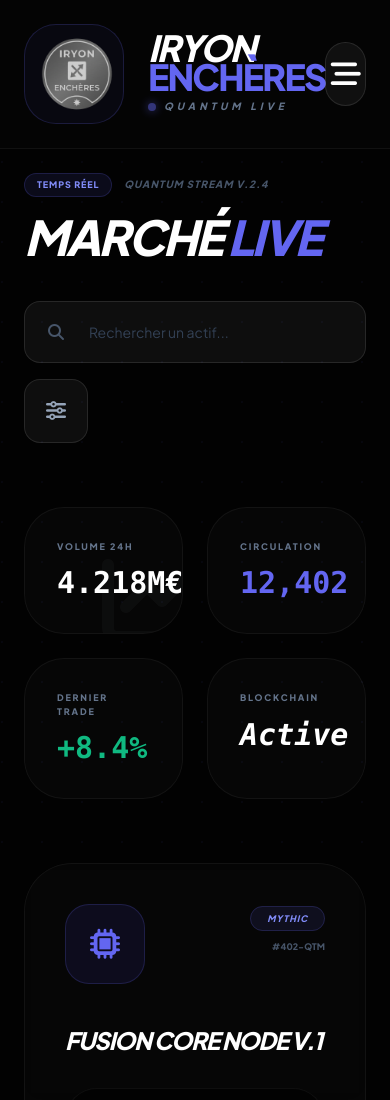
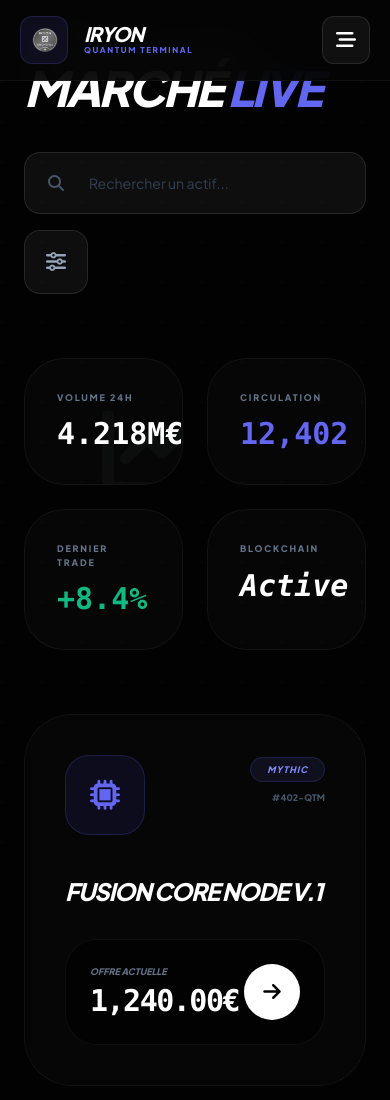
Before and after one commit to Sabjon69/sittttttttttttestttttttttttttt, a website: page sections/live.html in a window 390 px wide. Shown: the top 1100 px of the page. Drawn offline with nearby package versions, Linux system fonts and the light colour scheme.

Commit message:
finnnnxxx

```diff
--- a/sections/live.html
+++ b/sections/live.html
@@ -116,20 +116,17 @@
         </div>
     </div>
 
-    <header class="lg:hidden flex items-center justify-between p-6 bg-[#050505]/95 backdrop-blur-xl border-b border-white/5 sticky top-0 z-[1100] min-h-[140px]">
-        <div class="flex items-center gap-6" onclick="window.location.href='../index.html'">
-            <div class="w-[100px] h-[100px] bg-indigo-500/5 border border-indigo-500/20 rounded-[2rem] flex items-center justify-center overflow-hidden">
-                <img src="assets/logo.png" alt="Logo" class="w-full h-full object-contain p-1 transform scale-150">
+    <header class="lg:hidden fixed top-0 left-0 w-full flex items-center justify-between px-5 py-4 bg-[#050505]/90 backdrop-blur-xl border-b border-white/5 z-[1100]">
+        <div class="flex items-center gap-4" onclick="window.location.href='index.html'">
+            <div class="w-12 h-12 bg-indigo-500/10 border border-indigo-500/20 rounded-xl flex items-center justify-center overflow-hidden">
+                <img src="../sections/assets/logo.png" alt="Logo" class="w-full h-full object-contain p-1 transform scale-125">
             </div>
             <div class="flex flex-col">
-                <h1 class="font-[1000] uppercase tracking-tighter text-white italic text-4xl leading-[0.8] mb-2">IRYON<br><span class="text-indigo-500 not-italic">ENCHÈRES</span></h1>
-                <div class="flex items-center gap-2">
-                    <div class="dot-live"></div>
-                    <span class="text-[10px] text-slate-500 font-black uppercase tracking-[0.4em] italic">Quantum Live</span>
-                </div>
+                <h1 class="font-black uppercase tracking-tighter text-white italic text-xl leading-none">IRYON</h1>
+                <span class="text-[8px] text-indigo-500 font-bold uppercase tracking-[0.2em]">Quantum Terminal</span>
             </div>
         </div>
-        <button onclick="toggleSidebar()" class="w-16 h-16 flex items-center justify-center rounded-[1.5rem] bg-white/5 border border-white/10 text-white text-3xl">
+        <button onclick="toggleSidebar()" class="w-12 h-12 flex items-center justify-center rounded-xl bg-white/5 border border-white/10 text-white text-xl">
             <i class="fa-solid fa-bars-staggered" id="menu-icon"></i>
         </button>
     </header>
@@ -153,7 +150,7 @@
             <button onclick="window.location.href='login.html'" class="w-full bg-white/5 border border-white/10 text-slate-400 py-4 rounded-2xl text-[11px] font-[1000] uppercase tracking-widest transition-all">S'identifier</button>
         </div>
 
-        <nav class="flex-1 px-4 lg:px-6 py-8 space-y-2 overflow-y-auto no-scrollbar">
+        <nav class="flex-1 px-4 lg:px-6 py-8 space-y-2 overflow-y-auto no-scrollbar ">
             <button onclick="window.location.href='../index.html'" class="w-full flex items-center gap-5 p-4 rounded-2xl text-slate-500 hover:bg-white/5 transition-all">
                 <i class="fa-solid fa-house text-xl"></i> <span class="font-bold text-sm tracking-wide">Tableau de Bord</span>
             </button>
```
Also changed, not shown: index.html (+1 -1 lines), sections/guide.html (+7 -10 lines).
